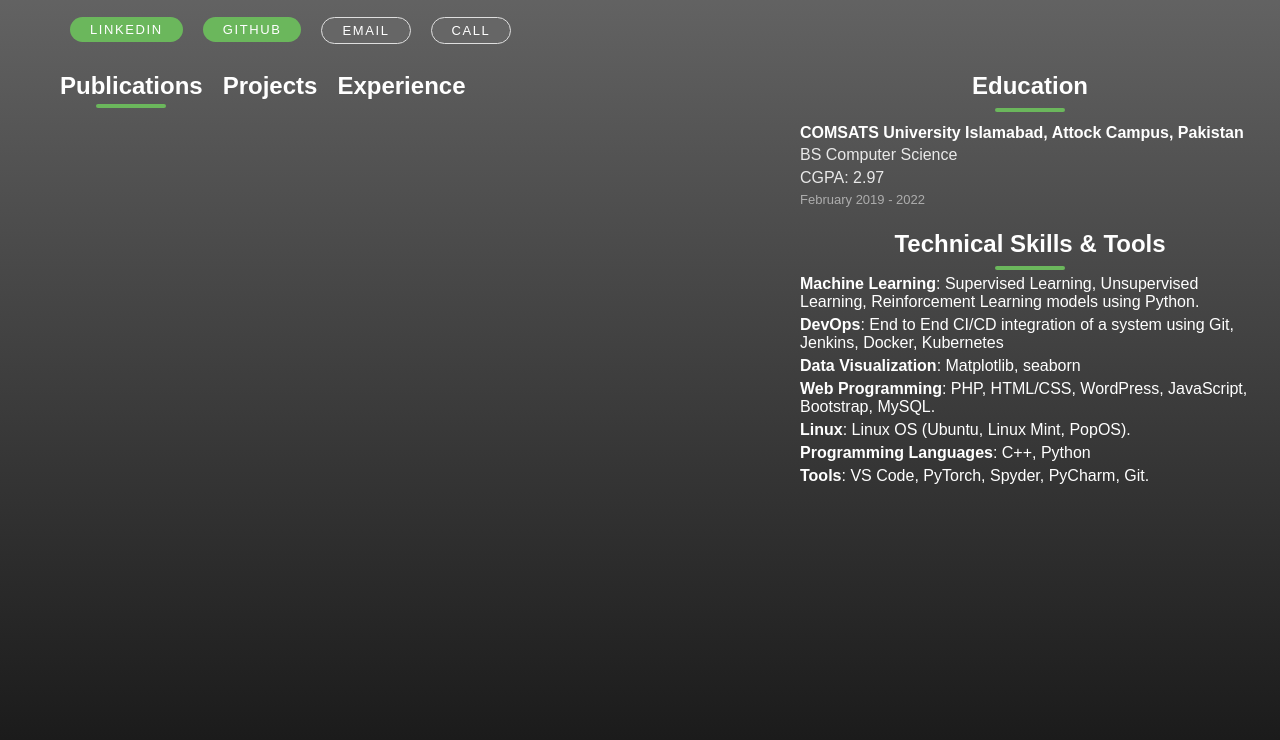
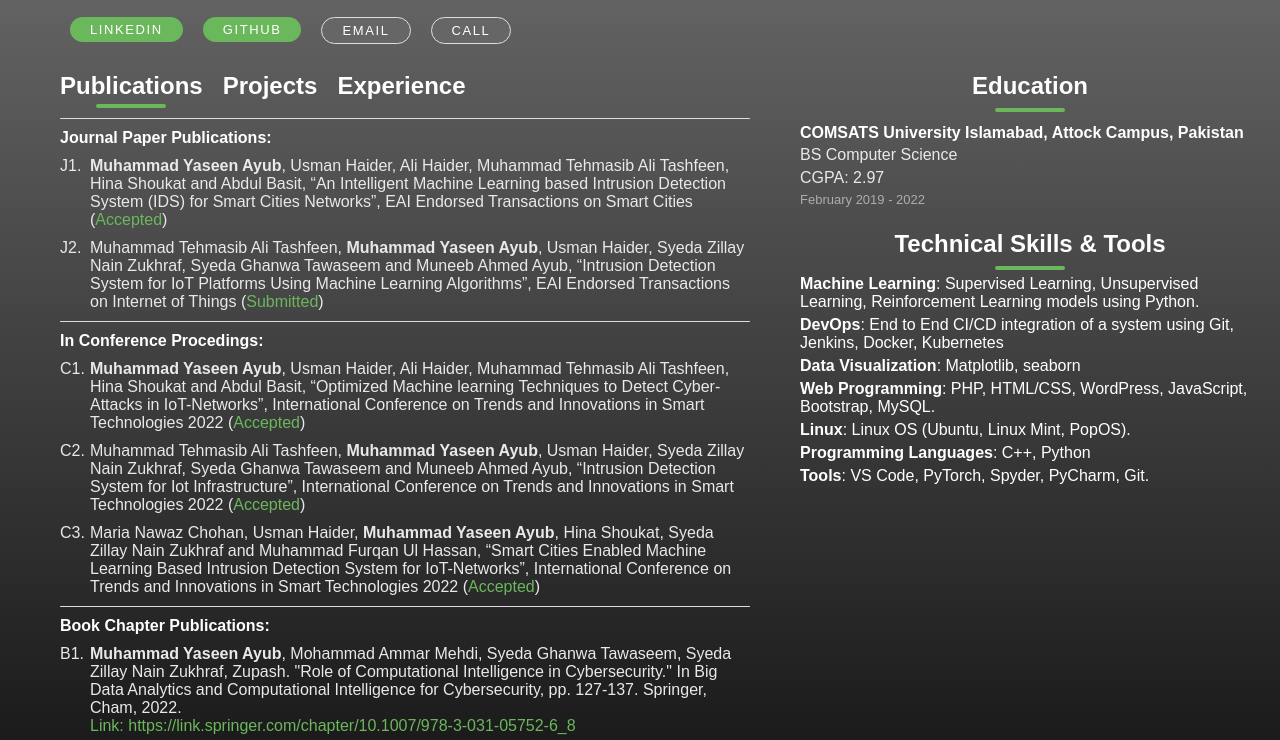
Before and after one commit to MuhammadYaseenAyub/Portfolio, a website built with Vite: page index.html in a window 1280 px wide. Both pictures are taken after a click on the element "Publications". Shown: the part 60-800 px from the top of the page. Built offline with nearby package versions, Linux system fonts and the light colour scheme.

Commit message:
fixed errors

```diff
--- a/index.html
+++ b/index.html
@@ -36,7 +36,7 @@
     <div class="content">
       <div class="left-section">
         <div class="tabs">
-          <div class="heading tab actives" data-tab="publications">
+          <div class="heading tab active" data-tab="publications">
             <h2>Publications</h2>
             <hr />
           </div>
--- a/main.js
+++ b/main.js
@@ -15,7 +15,7 @@ const setActiveTab = (e) => {
     const hr = document.querySelector(".tab > hr");
     const state = Flip.getState(hr);
     const tab = document.querySelector(".left-section > .tabs > .tab.active");
-    tab.appendChild(hr);
+    tab?.appendChild(hr);
     Flip.from(state, {
       duration: 1.25,
       absolute: true,
@@ -26,7 +26,7 @@ const setActiveTab = (e) => {
     return;
   }
 
-  const hr = document.querySelector(".tab.active > hr");
+  const hr = document.querySelector(".tab > hr");
   const state = Flip.getState(hr);
 
   document.querySelectorAll(".left-section > .tabs > .tab").forEach((tab) => {
```
